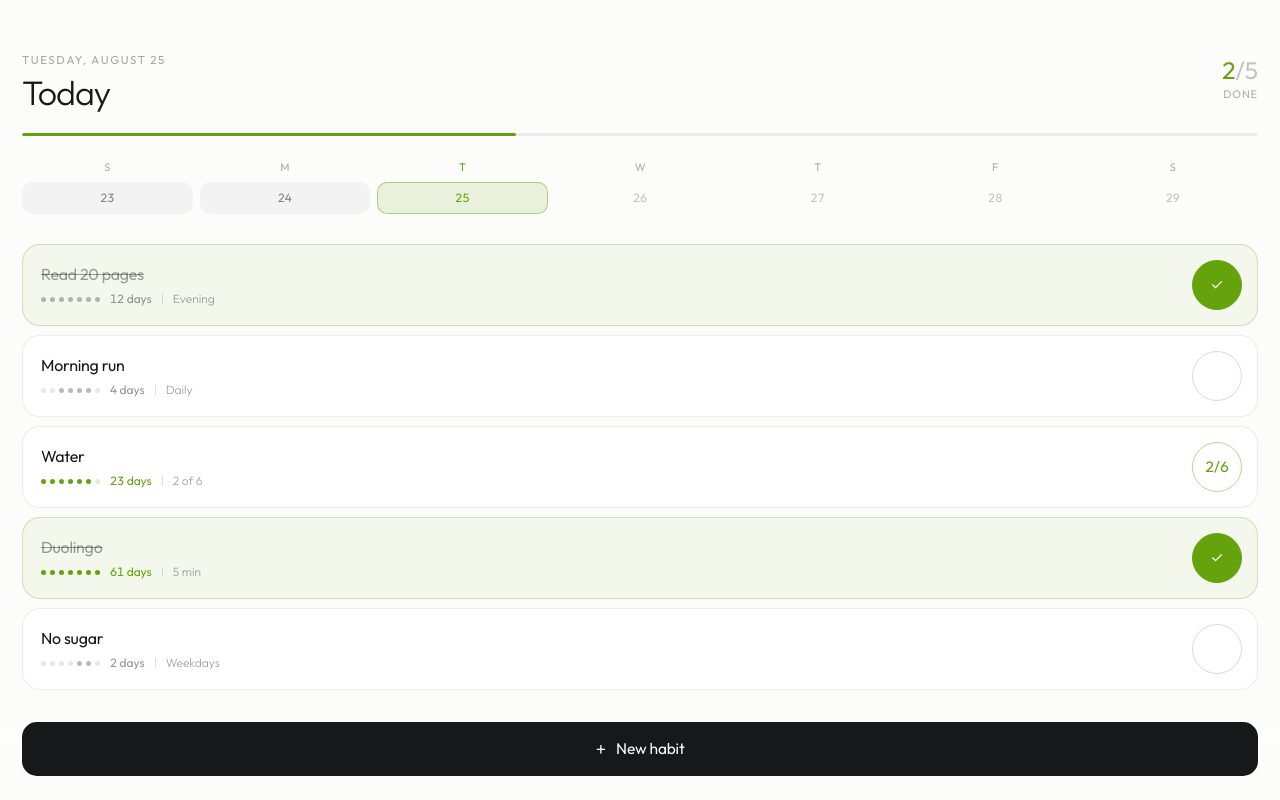
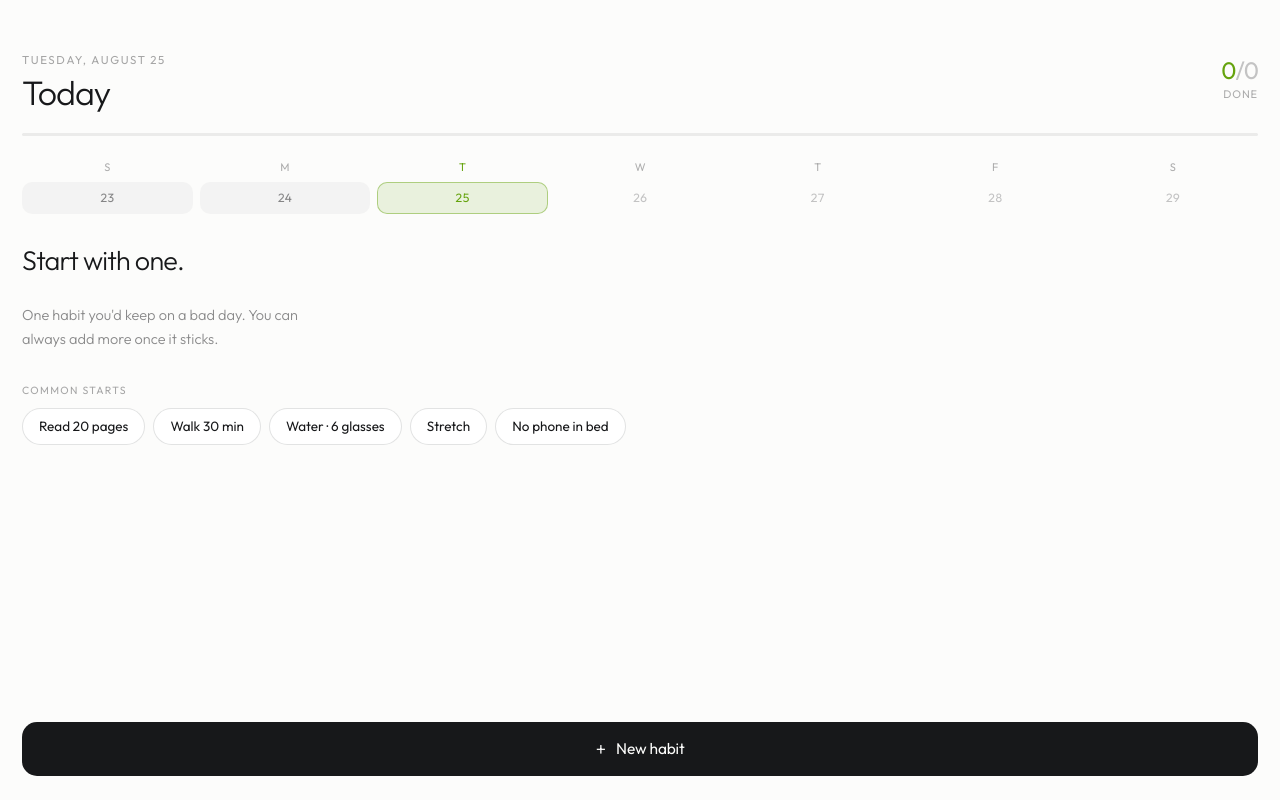
Before and after one commit to lmohade3l/streaks, a Next.js app: page / in a window 1280 px wide. Built offline with nearby package versions, Linux system fonts and the light colour scheme.

Commit message:
feat: empty state for habits

```diff
--- a/components/TodayScreen.module.css
+++ b/components/TodayScreen.module.css
@@ -139,3 +139,45 @@
   font-weight: 300;
   line-height: 1;
 }
+
+.emptyStateTitle {
+  font: 300 27px / 1.2 Outfit, sans-serif;
+  letter-spacing: -0.03em;
+  color: rgb(23, 24, 26);
+}
+
+.emptyStateSubtitle {
+  font: 300 14.5px / 1.65 Outfit, sans-serif;
+  color: rgba(23, 24, 26, 0.5);
+  margin: 11px 0px 0px;
+  max-width: 280px;
+  text-wrap: pretty;
+}
+
+.emptyStateOptionsTitle {
+  font: 400 10.5px / 1 Outfit, sans-serif;
+  letter-spacing: 0.13em;
+  text-transform: uppercase;
+  color: rgba(23, 24, 26, 0.38);
+  margin: 34px 0px 12px;
+}
+
+.emptyStateOptionButton {
+  border: 1px solid rgba(23, 24, 26, 0.12);
+  background: rgb(255, 255, 255);
+  border-radius: 99px;
+  padding: 11px 16px;
+  font: 400 13.5px / 1 Outfit, sans-serif;
+  color: rgb(23, 24, 26);
+  cursor: pointer;
+  display: flex;
+  align-items: center;
+  gap: 7px;
+  transition: border-color 0.2s, background 0.2s;
+}
+
+.emptyStateOptionsContainer {
+  display: flex;
+    flex-wrap: wrap;
+    gap: 8px;
+}
--- a/components/TodayScreen.tsx
+++ b/components/TodayScreen.tsx
@@ -46,6 +46,26 @@ export default function TodayScreen() {
 
         <WeekStrip week={week} />
 
+        {habits?.length === 0 && (
+          <div>
+            <div></div>
+            <p className={s.emptyStateTitle}>Start with one.</p>
+            <div>
+              <p className={s.emptyStateSubtitle}>One habit you'd keep on a bad day. You can always add more once it sticks.</p>
+            </div>
+            <div>
+              <p className={s.emptyStateOptionsTitle}>Common starts</p>
+            </div>
+            <div className={s?.emptyStateOptionsContainer}>
+              {
+                ['Read 20 pages' , 'Walk 30 min' , 'Water · 6 glasses' , 'Stretch' , 'No phone in bed']?.map(h => (
+                  <button onClick={() => setSheetOpen(true)} className={s.emptyStateOptionButton}>{h}</button>
+                ))
+              }
+            </div>
+          </div>
+        )}
+
         <ul className={s.list}>
           {habits.map((habit) => (
             <HabitRow key={habit.id} habit={habit} onTap={tap} />
--- a/lib/seed.ts
+++ b/lib/seed.ts
@@ -16,11 +16,11 @@ type Seed = {
  * prototype's, and will differ slightly from the static mock.
  */
 const SEEDS: Seed[] = [
-  { habit: { id: 'seed-read', name: 'Read 20 pages', target: 1, freq: 'Daily', meta: 'Evening', reminder: true }, streak: 12, today: 1 },
-  { habit: { id: 'seed-run', name: 'Morning run', target: 1, freq: 'Daily', meta: 'Daily', reminder: true }, streak: 4, today: 0 },
-  { habit: { id: 'seed-water', name: 'Water', target: 6, freq: 'Daily', meta: 'Daily', reminder: false }, streak: 23, today: 2 },
-  { habit: { id: 'seed-duolingo', name: 'Duolingo', target: 1, freq: 'Daily', meta: '5 min', reminder: true }, streak: 61, today: 1 },
-  { habit: { id: 'seed-sugar', name: 'No sugar', target: 1, freq: 'Weekdays', meta: 'Weekdays', reminder: false }, streak: 2, today: 0 },
+  // { habit: { id: 'seed-read', name: 'Read 20 pages', target: 1, freq: 'Daily', meta: 'Evening', reminder: true }, streak: 12, today: 1 },
+  // { habit: { id: 'seed-run', name: 'Morning run', target: 1, freq: 'Daily', meta: 'Daily', reminder: true }, streak: 4, today: 0 },
+  // { habit: { id: 'seed-water', name: 'Water', target: 6, freq: 'Daily', meta: 'Daily', reminder: false }, streak: 23, today: 2 },
+  // { habit: { id: 'seed-duolingo', name: 'Duolingo', target: 1, freq: 'Daily', meta: '5 min', reminder: true }, streak: 61, today: 1 },
+  // { habit: { id: 'seed-sugar', name: 'No sugar', target: 1, freq: 'Weekdays', meta: 'Weekdays', reminder: false }, streak: 2, today: 0 },
 ];
 
 export function buildSeedData(now: Date = new Date()): { habits: Habit[]; log: CompletionLog } {
```
